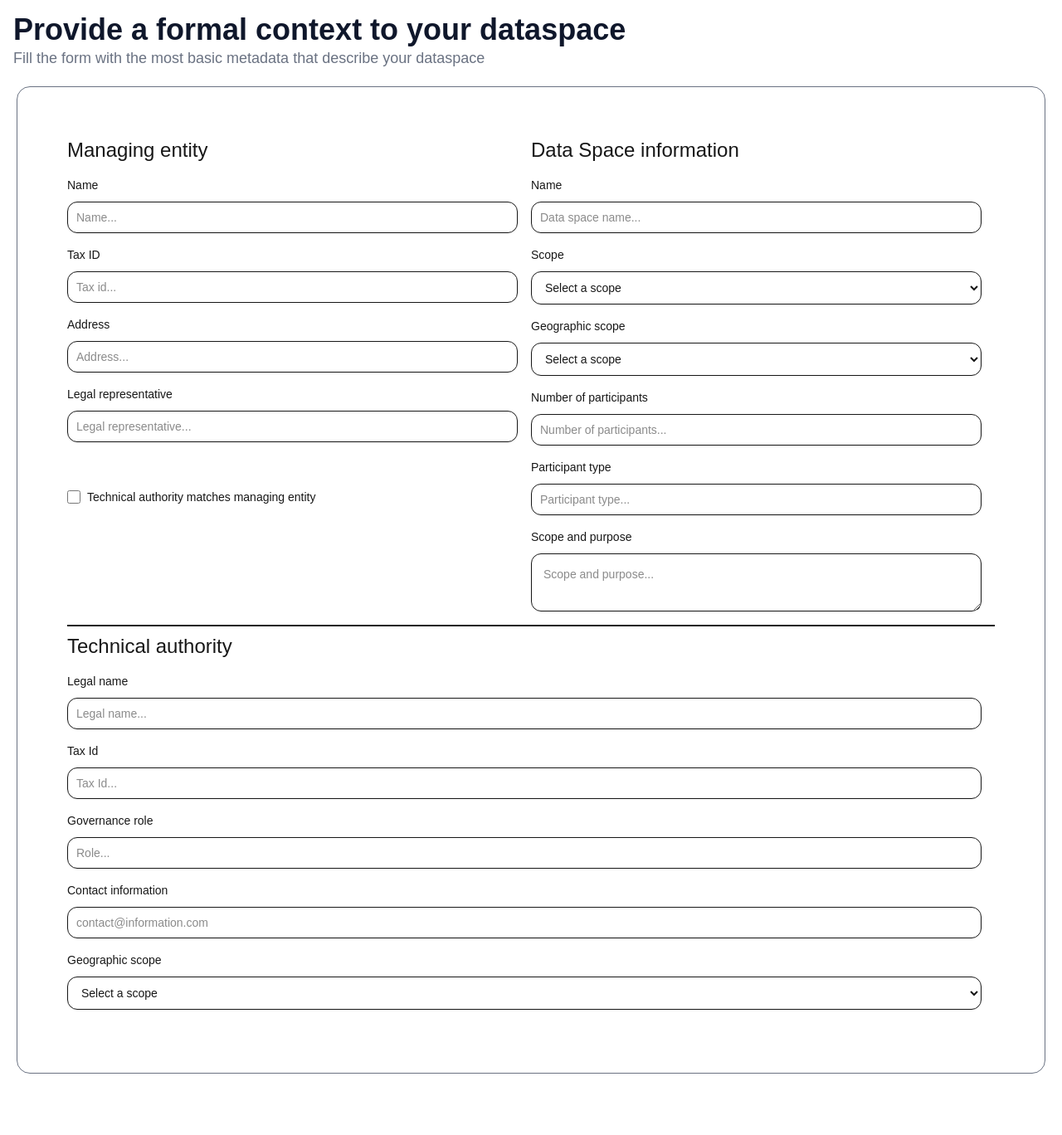
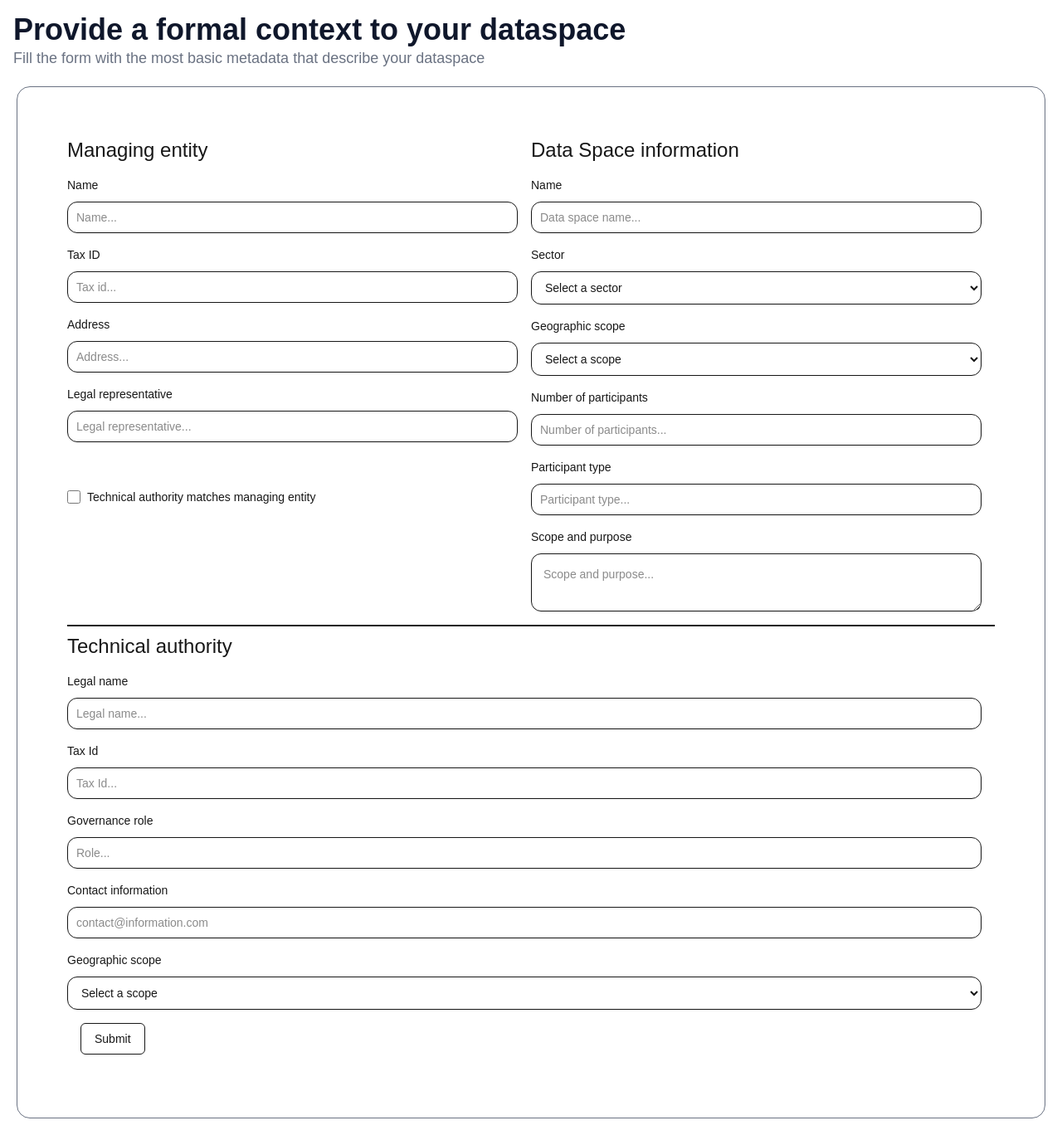
Before and after one commit to Kanzo-Tech/GADA, a Next.js app: page /views/context-form in a window 1280 px wide. Shown: the whole page at 83% size. Before the commit the page ends 1314 px from the top, so only its background shows below. Built offline with nearby package versions, Linux system fonts and the light colour scheme.

Commit message:
[FIX] Navigation

```diff
--- a/src/app/views/context-form/page.tsx
+++ b/src/app/views/context-form/page.tsx
@@ -3,6 +3,7 @@
 import { InputField, SelectOption, NumericField, SelectField, TextAreaField } from "@/components/form-fields";
 import React, { useState } from "react";
 import '../../styles/context-layout.css';
+import { navigation } from "@/components/redirecting";
 
 
 const sectorTypeOptions: SelectOption[] = [
@@ -109,6 +110,11 @@ function ContextForm() {
                 }))
         }
     }
+    const { navigateTo } = navigation();
+
+    const handleSubmit = () => {
+        navigateTo('/export');
+    }
 
 
     return (
@@ -163,17 +169,20 @@ function ContextForm() {
                             <InputField
                                 title="Name"
                                 placeholder="Data space name..."
+                                value={dataspace.name}
                                 onChange={handleDataSpaceChange("name")}
                             />
                             <SelectField
-                                label="Scope"
-                                placeholder="Select a scope"
+                                label="Sector"
+                                placeholder="Select a sector"
+                                value={dataspace.sector}
                                 options={sectorTypeOptions}
                                 onChange={(e) => handleDataSpaceChange("scopeAndPurpose")(e)}
                             />
                             <SelectField
                                 label="Geographic scope"
                                 placeholder="Select a scope"
+                                value={dataspace.geographicScope}
                                 options={geographicScopeOptions}
                                 onChange={(e) => handleDataSpaceChange("geographicScope")(e)}
                             />
@@ -185,11 +194,13 @@ function ContextForm() {
                             <InputField
                                 title="Participant type"
                                 placeholder="Participant type..."
+                                value={dataspace.participantType}
                                 onChange={handleDataSpaceChange("participantType")}
                             />
                             <TextAreaField
                                 title="Scope and purpose"
                                 placeholder="Scope and purpose..."
+                                value={dataspace.scopeAndPurpose}
                                 onChange={handleDataSpaceChange("scopeAndPurpose")}
                             />
                         </div>
@@ -228,6 +239,13 @@ function ContextForm() {
                         />
 
                     </div>
+                    <button
+                        type="button"
+                        onClick={handleSubmit}
+                        className="ml-4 px-4 py-2 rounded-md border text-sm font-medium"
+                    >
+                        Submit
+                    </button>
                 </div>
             </div>
         </div>
--- a/src/components/redirecting.tsx
+++ b/src/components/redirecting.tsx
@@ -4,7 +4,7 @@ export const navigation = () => {
     const router = useRouter();
 
     const navigateTo = (route: string) => {
-        router.push(route);
+        router.push("/views" + route);
     };
 
     return { navigateTo };
```
